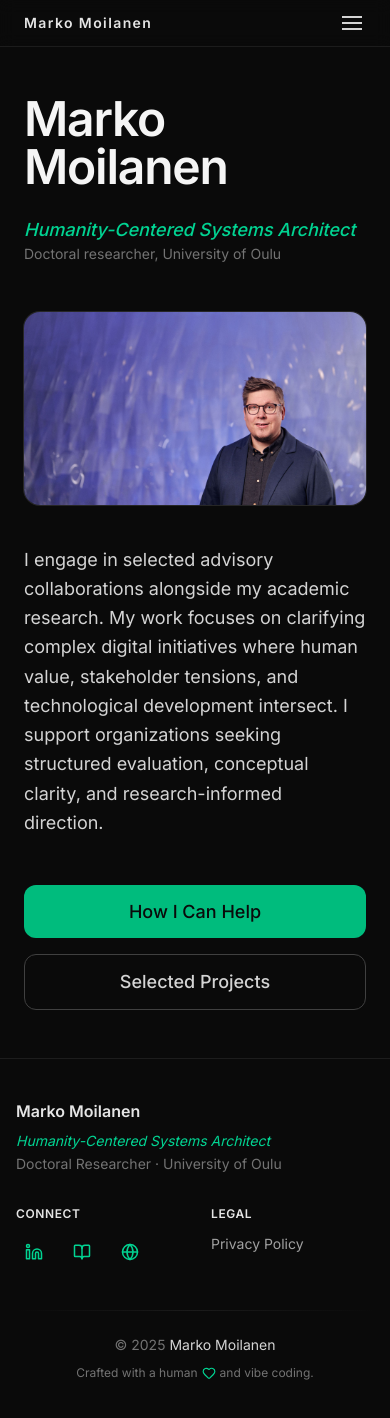
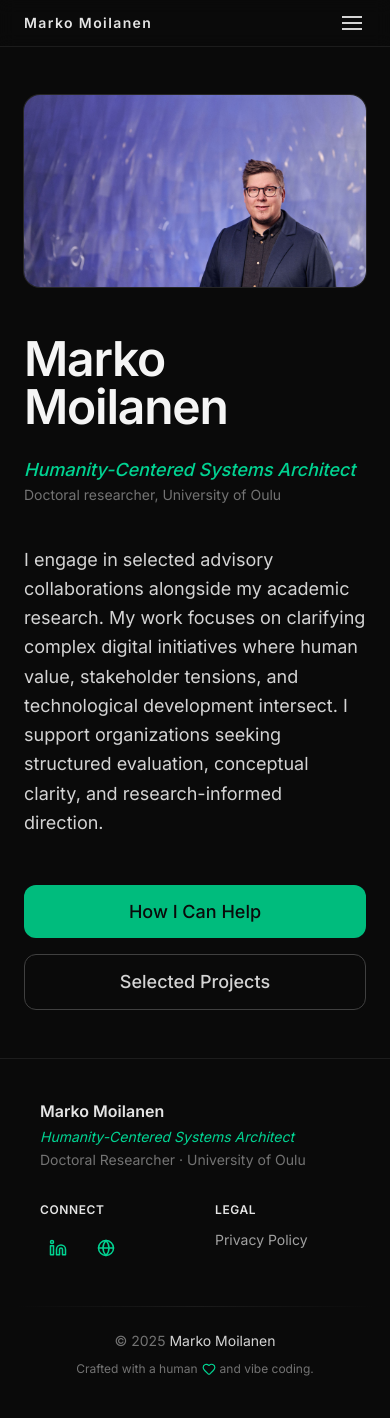
Before and after one commit to moilanenmime/xcentered, a Next.js app: page / in a window 390 px wide. Shown: the top 1418 px of the page. Built offline with nearby package versions, Linux system fonts and the light colour scheme.

Commit message:
refactor: enhance footer layout for better structure and responsiveness

```diff
--- a/app/page.tsx
+++ b/app/page.tsx
@@ -20,6 +20,19 @@ export default function Home() {
             </div>
           </div>
 
+          <div className="md:hidden">
+            <div className="relative w-full overflow-hidden rounded-2xl ring-1 ring-neutral-800 bg-neutral-900">
+              <Image
+                src="/images/Marko.jpg"
+                alt="Marko Moilanen"
+                width={900}
+                height={1100}
+                className="w-full h-auto object-cover"
+                priority
+              />
+            </div>
+          </div>
+
           <div className="relative z-10 md:ml-[50px]">
             <h1 className="text-5xl font-semibold tracking-tight sm:text-7xl">
               Marko
@@ -37,19 +50,6 @@ export default function Home() {
           </div>
 
           <div className="hidden md:block" aria-hidden="true" />
-
-          <div className="md:hidden">
-            <div className="relative w-full overflow-hidden rounded-2xl ring-1 ring-neutral-800 bg-neutral-900">
-              <Image
-                src="/images/Marko.jpg"
-                alt="Marko Moilanen"
-                width={900}
-                height={1100}
-                className="w-full h-auto object-cover"
-                priority
-              />
-            </div>
-          </div>
         </div>
 
         {/* ROW 2 — Text + Buttons centered */}
--- a/components/Footer.tsx
+++ b/components/Footer.tsx
@@ -4,28 +4,42 @@ export default function Footer() {
   return (
     <footer className="border-t border-neutral-800/70 bg-neutral-950 text-neutral-400">
       <div className="mx-auto max-w-6xl px-4 sm:px-6 py-10">
-        {/* Top: 3 columns on lg, 2 on sm, Connect/Explore side by side on mobile */}
-        <div className="grid grid-cols-2 gap-8 sm:grid-cols-3 lg:grid-cols-3">
-          {/* Brand & Quote */}
-          <div className="col-span-2 sm:col-span-1 lg:col-span-1">
+        {/* Footer Grid */}
+
+        {/* Top: 3 columns on lg, 2 on mobile, Connect/Legal side by side on mobile */}
+        <div className="mx-auto w-full max-w-5xl px-6">
+          <div
+            className="
+      grid grid-cols-2
+      gap-y-8 gap-x-10
+      sm:grid-cols-3
+      sm:gap-x-12
+      lg:grid-cols-[max-content_max-content_max-content]
+      lg:justify-center
+      lg:gap-x-20
+    "
+          >
+            {/* Brand & Quote (full width on mobile) */}
+            <div className="col-span-2 sm:col-span-1 space-y-1">
               <h3 className="text-base sm:text-lg font-semibold text-neutral-200">
                 Marko Moilanen
               </h3>
-            <p className="mt-2 text-sm italic text-emerald-400 leading-snug">
+
+              <p className="text-sm italic text-emerald-400 leading-snug lg:whitespace-nowrap">
                 Humanity-Centered Systems Architect
               </p>
-            <p className="mt-1 text-sm text-neutral-500">
+
+              <p className="text-sm text-neutral-500 lg:whitespace-nowrap">
                 Doctoral Researcher · University of Oulu
               </p>
             </div>
 
             {/* Connect */}
-          <div>
+            <div className="sm:justify-self-center lg:justify-self-auto">
               <h3 className="text-xs sm:text-sm font-semibold text-neutral-200 mb-3 uppercase tracking-wider">
                 Connect
               </h3>
 
-            {/* social icons only */}
               <div className="flex items-center gap-3">
                 <a
                   href="https://www.linkedin.com/in/marko-moilanen-hcd/"
@@ -36,17 +50,6 @@ export default function Footer() {
                 >
                   <Linkedin size={18} className="text-emerald-400" />
                   <span className="sr-only">LinkedIn</span>
-              </a>
-
-              <a
-                href="https://www.researchgate.net/profile/Marko-Moilanen-2"
-                target="_blank"
-                rel="noopener noreferrer"
-                aria-label="ResearchGate"
-                className="inline-flex items-center justify-center w-9 h-9 rounded hover:bg-neutral-900/50 transition-colors focus:outline-none focus-visible:ring-2 focus-visible:ring-emerald-500"
-              >
-                <BookOpen size={18} className="text-emerald-400" />
-                <span className="sr-only">ResearchGate</span>
                 </a>
 
                 <a
@@ -62,11 +65,12 @@ export default function Footer() {
               </div>
             </div>
 
-          {/* Explore */}
-          <div className="">
+            {/* Legal */}
+            <div className="sm:justify-self-center lg:justify-self-auto">
               <h3 className="text-xs sm:text-sm font-semibold text-neutral-200 mb-3 uppercase tracking-wider">
                 Legal
               </h3>
+
               <ul className="space-y-2 text-sm">
                 <li>
                   <a
@@ -77,6 +81,7 @@ export default function Footer() {
                   </a>
                 </li>
               </ul>
+            </div>
           </div>
         </div>
 
```
Lines whose indentation alone changed are shown as unchanged.
